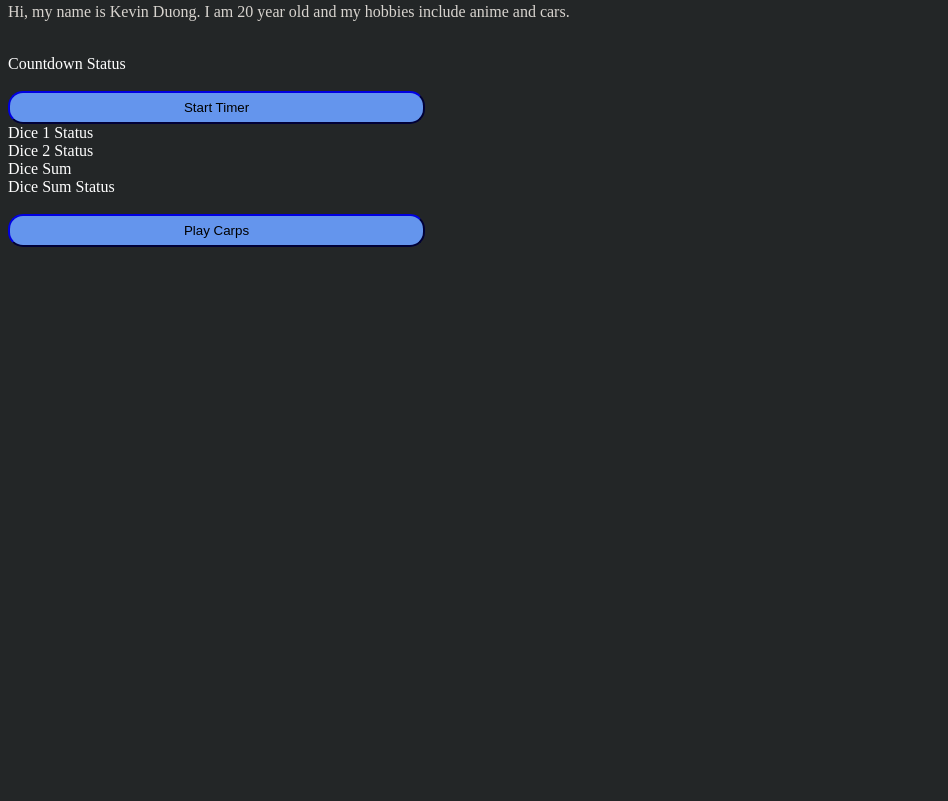
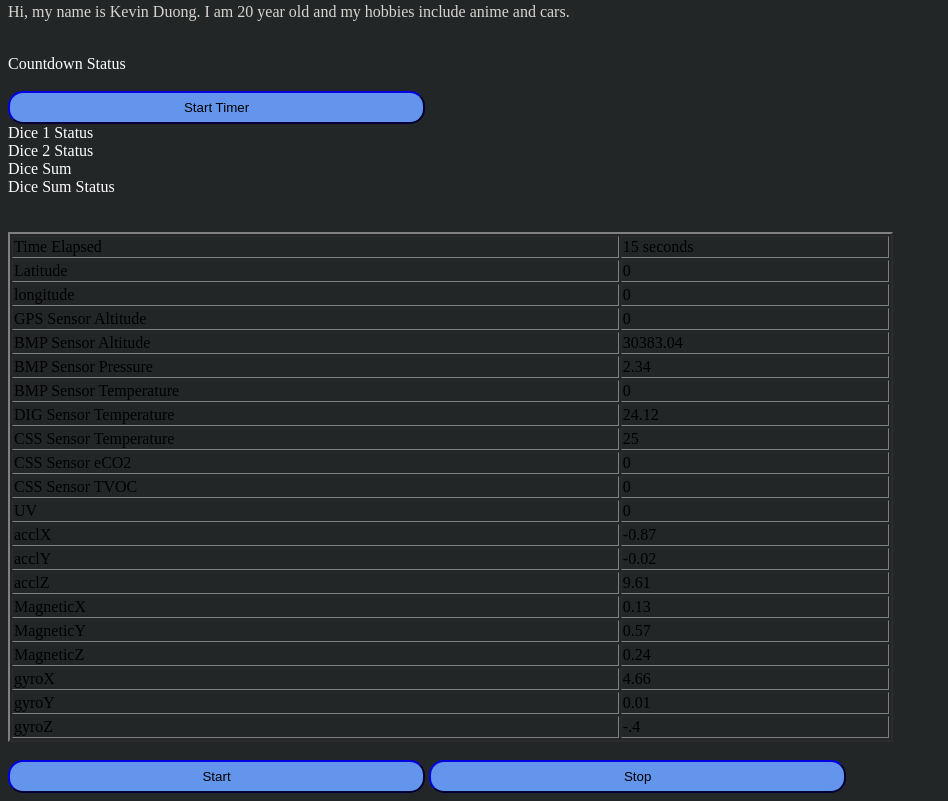
Before and after one commit to godizlla/CSC102, a plain HTML site: page index.html in a window 1280 px wide. Shown: the part 548-1349 px from the top of the page, without its empty margins (0-948 px from the left). Before the commit the page ends 803 px from the top, so only its background shows below. Drawn offline with Linux system fonts and the light colour scheme.

Commit message:
Add files via upload

```diff
--- a/index.html
+++ b/index.html
@@ -56,9 +56,36 @@ Add an alert x -->
     <div id="die2Res">Dice 2 Status</div>
     <div id="diceSum">Dice Sum </div>
     <div id="crapsStatus">Dice Sum Status</div><br>
-    <!--Button to start the java commands-->
-    <button onclick="playcraps()" class="button">Play Carps</button>
+    <br>
+    <table id="data" width="70%" border="2">
+          <tbody>
+        <tr id="seconds"><td>Time Elapsed</td><td>15 seconds</td></tr>
+        <tr id="latitude"><td>Latitude</td><td>0</td></tr>
+        <tr id="longitude"><td>longitude</td><td>0</td></tr>
+        <tr id="gpsSensor_alt"><td>GPS Sensor Altitude</td><td>0</td></tr>
+        <tr id="bmpSensor_alt"><td>BMP Sensor Altitude</td><td>30383.04</td></tr>
+        <tr id="bmpSensor_pres"><td>BMP Sensor Pressure</td><td>2.34</td></tr>
+        <tr id="bmpSensor_temp"><td>BMP Sensor Temperature</td><td>0</td></tr>
+        <tr id="digSensor"><td>DIG Sensor Temperature</td><td>24.12</td></tr>
+        <tr id="cssSensor_temp"><td>CSS Sensor Temperature</td><td>25</td></tr>
+        <tr id="cssSensor_eco2"><td>CSS Sensor eCO2</td><td>0</td></tr>
+        <tr id="cssSensor_TVOC"><td>CSS Sensor TVOC</td><td>0</td></tr>
+        <tr id="UV"><td>UV</td><td>0</td></tr>
+        <tr id="accelx"><td>acclX</td><td>-0.87</td></tr>
+        <tr id="accelY"><td>acclY</td><td>-0.02</td></tr>
+        <tr id="accelZ"><td>acclZ</td><td>9.61</td></tr>
+        <tr id="magneticx"><td>MagneticX</td><td>0.13</td></tr>
+        <tr id="magneticy"><td>MagneticY</td><td>0.57</td></tr>
+        <tr id="magneticx"><td>MagneticZ</td><td>0.24</td></tr>
+        <tr id="gyrox"><td>gyroX</td><td>4.66</td></tr>
+        <tr id="gyroy"><td>gyroY</td><td>0.01</td></tr>
+        <tr id="gyroz"><td>gyroZ</td><td>-.4</td></tr>
+    </tbody>
+    </table>
 
+    <br>
+    <button onclick="start();" class="button">Start</button>
+    <button onclick="stop();" class="button">Stop</button>
     </body>
 
 
--- a/timer.js
+++ b/timer.js
@@ -115,3 +115,10 @@ function btrTimer(){
         }
     }
 }
+
+function start(){
+    console.log("start button clicked")
+}
+function stop(){
+    console.log("Stop button clicked")
+}
```
